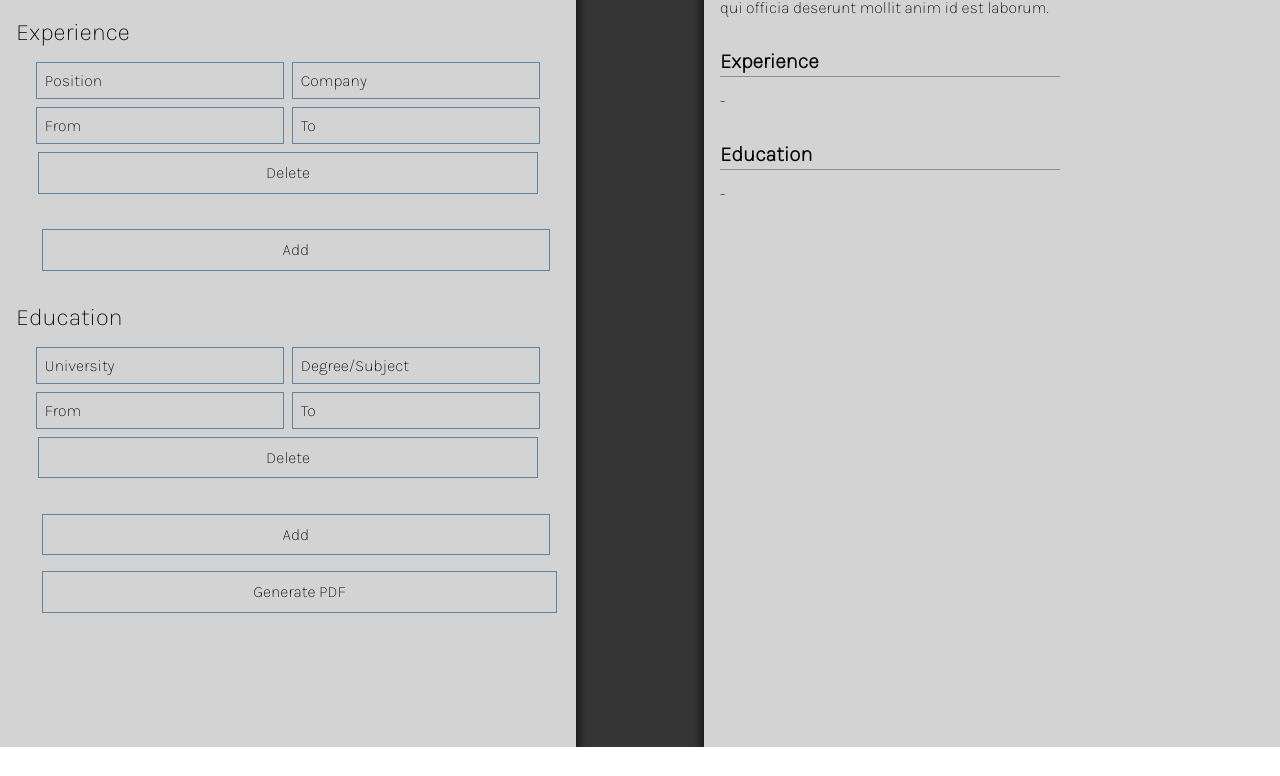
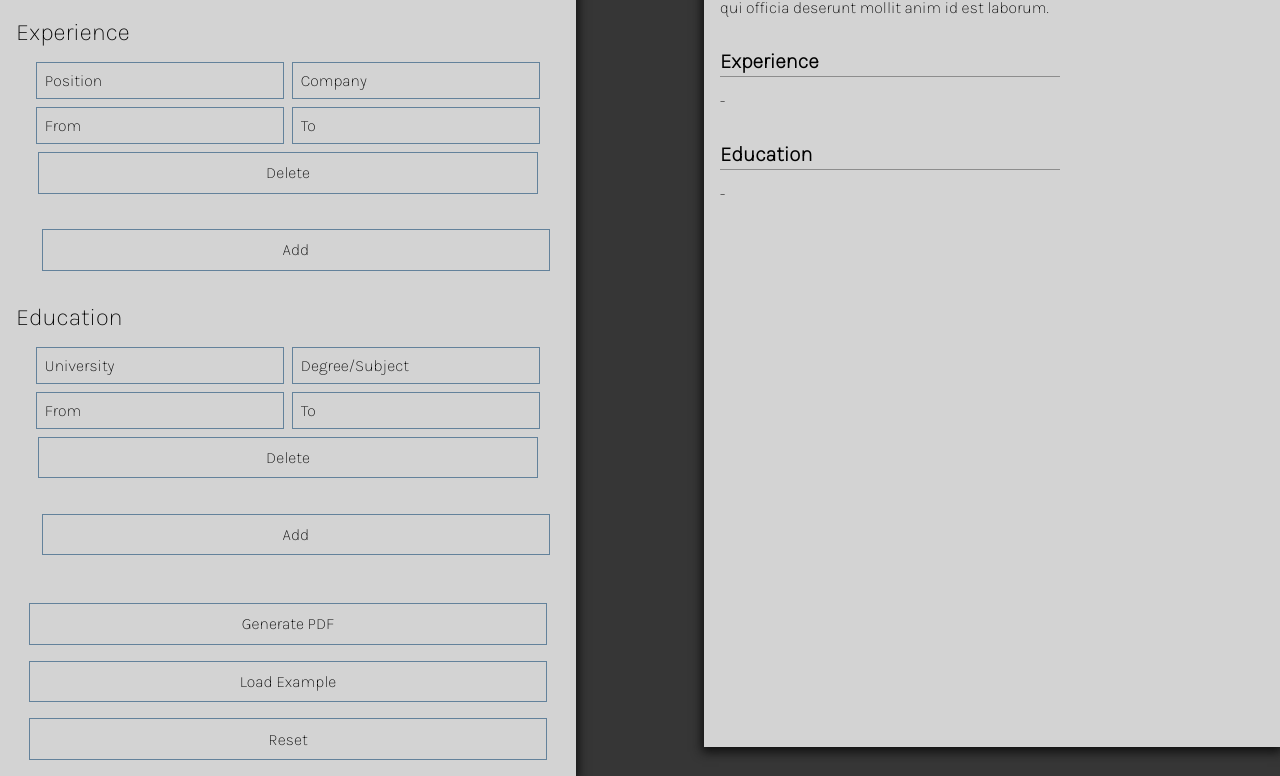
Before and after one commit to lrwthns/cv-project, a React (Create React App) app: page / in a window 1280 px wide. Shown: the part 499-1275 px from the top of the page. Before the commit the page ends 1246 px from the top, so only its background shows below. Built offline with nearby package versions, Linux system fonts and the light colour scheme.

Commit message:
Add buttons

```diff
--- a/src/App.js
+++ b/src/App.js
@@ -81,12 +81,16 @@ class App extends Component {
     return (
     <div className='App'>
       <div className='header'>CV Generator</div>
-      <div className="main-container">
+      <div className='main-container'>
         <div className='input-container'>
           <PersonalInfo handleInput={this.changeState} personal={personalDetails}/>
           <Experience handleInput={this.changeState} experienceList={experienceList}/>
           <Education handleInput={this.changeState} educationList={educationList}/>
-          <button>Generate PDF</button>
+          <div className='input-buttons'>
+            <button>Generate PDF</button>
+            <button>Load Example</button>
+            <button>Reset</button>
+          </div>
         </div>
         <div className='output-container'>
           <Preview personal={personalDetails} experienceList={experienceList} educationList={educationList}/>
--- a/src/styles/index.css
+++ b/src/styles/index.css
@@ -40,6 +40,23 @@ html, body, #root {
   display: flex;
   flex-direction: column;
   box-shadow: 0px 3px 10px 2px rgb(15, 15, 15);
+  padding-bottom: 1rem;
+}
+
+.input-buttons {
+  margin-top: 2rem;
+  display: flex;
+  flex-direction: column;
+  gap: 1rem;
+}
+
+.input-buttons > button {
+  align-self: center;
+  width: 90%;
+}
+
+.input-buttons > button:hover {
+  background: rgb(93, 128, 194);
 }
 
 .Personal, .Experience, .Education {
```
